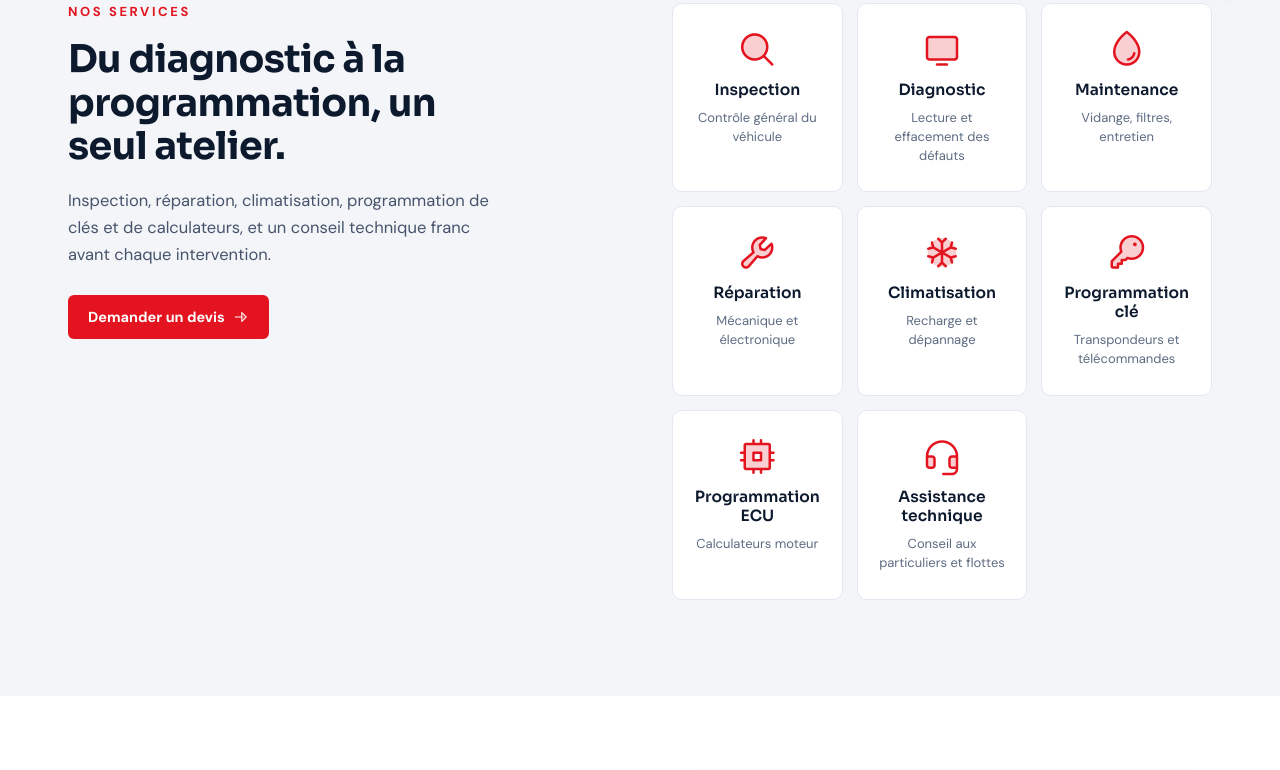
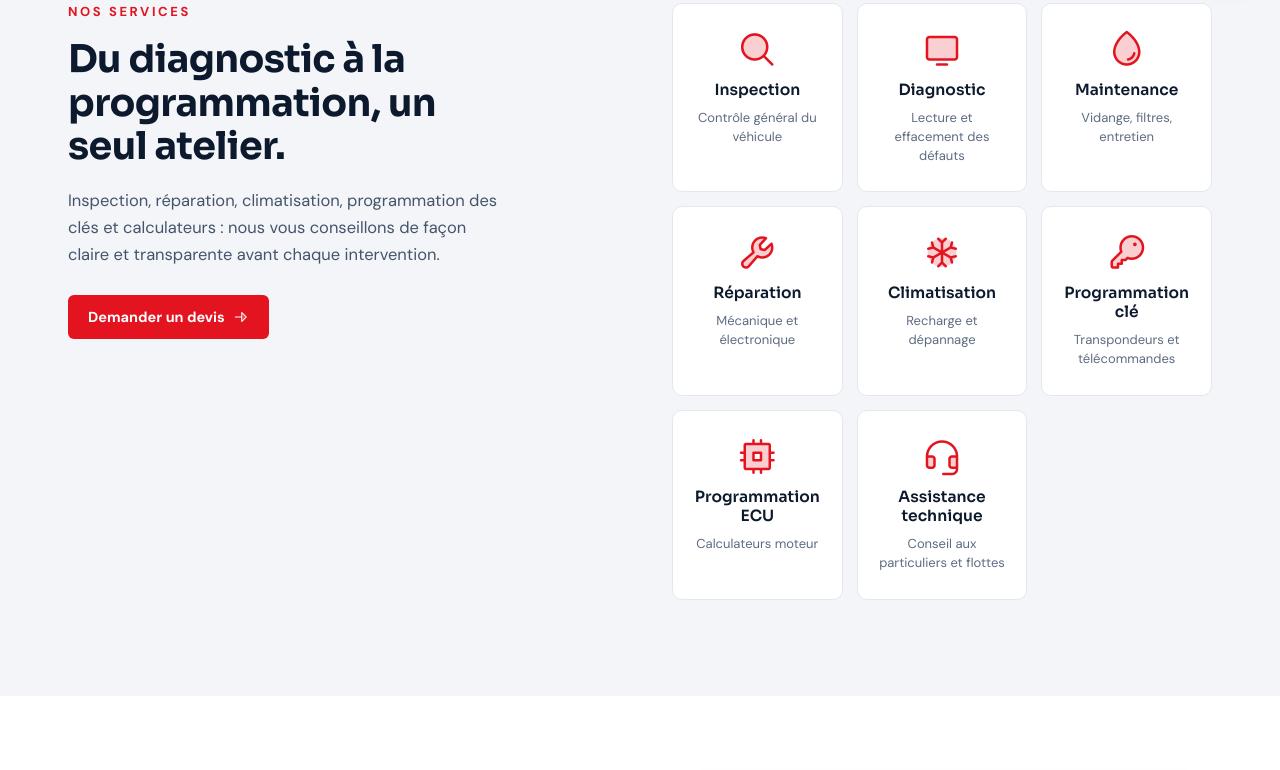
Before and after one commit to aminatacoul80-arch/tmm-services, a plain HTML site: page index.html in a window 1280 px wide. Shown: the part 812-1582 px from the top of the page. Drawn offline with nearby package versions, Linux system fonts and the light colour scheme.

Commit message:
Retours client : texte plus commercial dans « Nos services »
Co-Authored-By: Claude Opus 5.5 <noreply@anthropic.com>

```diff
--- a/index.html
+++ b/index.html
@@ -80,7 +80,7 @@
     <div class="stack stack--narrow">
       <span class="eyebrow">Nos services</span>
       <h2 class="h2">Du diagnostic à la programmation, un seul atelier.</h2>
-      <p class="lead lead--dark">Inspection, réparation, climatisation, programmation de clés et de calculateurs, et un conseil technique franc avant chaque intervention.</p>
+      <p class="lead lead--dark">Inspection, réparation, climatisation, programmation des clés et calculateurs : nous vous conseillons de façon claire et transparente avant chaque intervention.</p>
       <a href="https://wa.me/22370190719" target="_blank" rel="noopener" class="btn btn--primary btn--sm">Demander un devis <i class="ph-duotone ph-arrow-right"></i></a>
     </div>
     <div class="service-grid" id="services-grid"></div>
```
